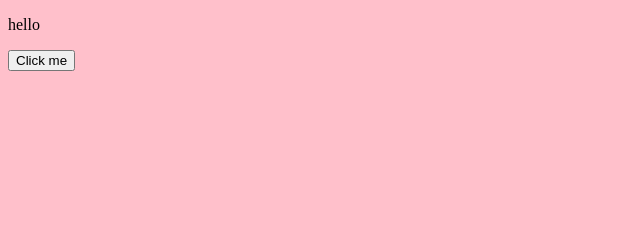
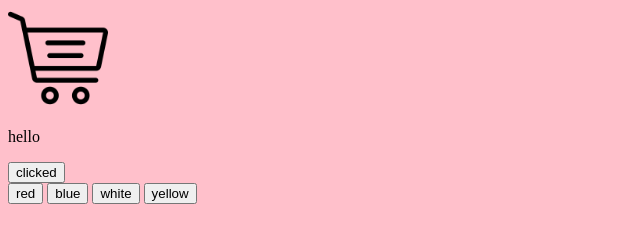
Before and after one commit to DevUppin/week12, a plain HTML site: page index.html in a window 1280 px wide. Both pictures are taken after a click on the button "Click me". Shown: the whole page, without its empty margins (0-640 px from the left). Drawn offline with Linux system fonts and the light colour scheme.

Commit message:
finished class

```diff
--- a/index.html
+++ b/index.html
@@ -8,8 +8,15 @@
     <script defer src="./script/scripts.js"></script>
     <link href="./styles/styles.css" rel="stylesheet">
 </head>
-<body>
+<body class="main">
+    <img id="shoppingcart">
     <p>hello</p>
     <button class="clickMe" type="button">Click me</button>
+    <div class="button-container">
+        <button>red</button>
+        <button>blue</button>
+        <button>white</button>
+        <button>yellow</button>
+        </div>
 </body>
 </html>
--- a/script/scripts.js
+++ b/script/scripts.js
@@ -8,8 +8,39 @@ function changeBackgroundColour () {
     document.body.style.backgroundColor = 'pink';
 
 
+}
+function changetextButton () {
+    if (clickMeButton.textContent === "Click me") {
+        clickMeButton.textContent = "clicked";
 
+        }
+    else if (clickMeButton.textContent === "clicked") {
+        clickMeButton.textContent = "Click me"
+    }
 
 }
+function updateImage (ev) {
+    console.log(ev)
+    const image = document.querySelector('#shoppingcart');
+    image.src = 'images/263142.png';
+    image.width =100;
+    image.height = 100;
+    image.alt = 'shoppin cart'
+}
+const buttonContainer  = document.querySelector(".button-container")
+function changeBGgreen (event) {
+    if (event.target.TagName === "BUTTON") {
+        event.target.style.backgroundColor = 'green'
+    }
+    // document.body.style.backgroundColor = "green";
+    console.log(event)
+}
+function changetextColour (e) {
+    e.target.textContent.style.changetextColour = 'white'
+}
+buttonContainer.addEventListener('mouseover', changeBGgreen)
+
 clickMeButton.addEventListener('click', clickhandler, {once:true})
 clickMeButton.addEventListener('click', changeBackgroundColour)
+clickMeButton.addEventListener('click', changetextButton)
+clickMeButton.addEventListener('click', updateImage)
```
Also changed, not shown: images/263142.png (added).
